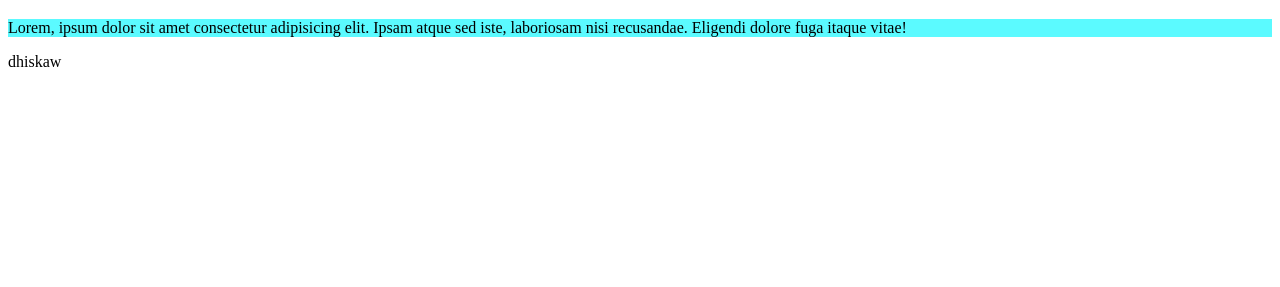
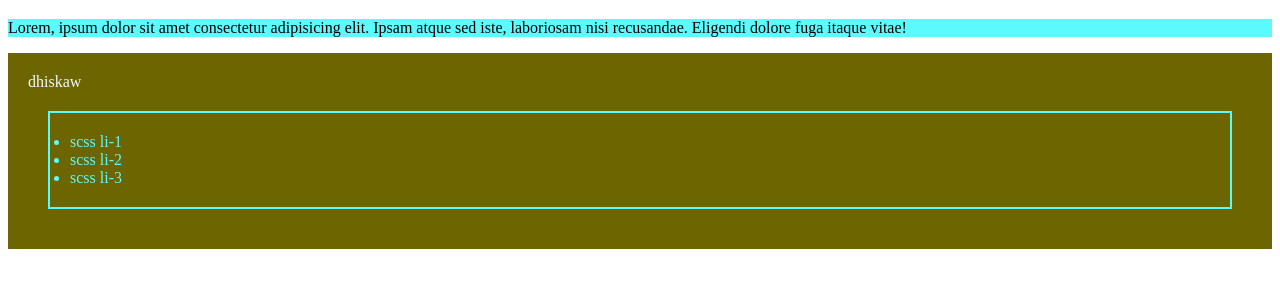
Before and after one commit to mdmahamudullah/Explore-Scss, a plain HTML site: page index.html in a window 1280 px wide. Shown: the part 61-348 px from the top of the page. Drawn offline with Linux system fonts and the light colour scheme.

Commit message:
add list and div. then apply style to it

```diff
--- a/css/style.scss
+++ b/css/style.scss
@@ -6,3 +6,15 @@ h1{
 p{
     background-color: $primary-color;
 }
+div{
+    background: rgb(109, 102, 0);
+    padding:20px;
+    color: aliceblue;
+}
+ul{
+    border: 2px solid $primary-color;
+    padding:20px;
+    margin:20px;
+
+    color: $primary-color;
+}
--- a/index.html
+++ b/index.html
@@ -1,5 +1,6 @@
 <!DOCTYPE html>
 <html lang="en">
+
 <head>
     <meta charset="UTF-8">
     <meta http-equiv="X-UA-Compatible" content="IE=edge">
@@ -7,9 +8,19 @@
     <title>Explore scss</title>
     <link rel="stylesheet" href="css/style.css">
 </head>
+
 <body>
     <h1>Hi I am Exploring Scss</h1>
-    <p>Lorem, ipsum dolor sit amet consectetur adipisicing elit. Ipsam atque sed iste, laboriosam nisi recusandae. Eligendi dolore fuga itaque vitae!</p>
-    <div>dhiskaw</div>
+    <p>Lorem, ipsum dolor sit amet consectetur adipisicing elit. Ipsam atque sed iste, laboriosam nisi recusandae.
+        Eligendi dolore fuga itaque vitae!</p>
+    <div>dhiskaw
+        <ul>
+            <li>scss li-1</li>
+            <li>scss li-2</li>
+            <li>scss li-3</li>
+        </ul>
+    </div>
+
 </body>
+
 </html>
```
Also changed, not shown: css/style.css, 1 other file.
